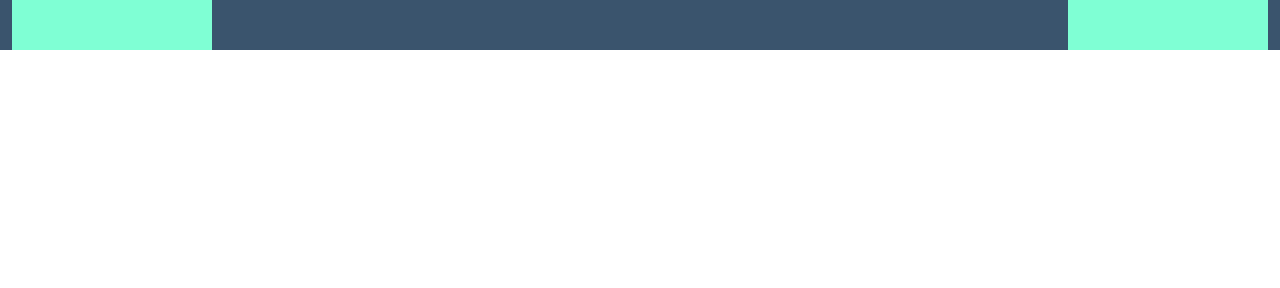
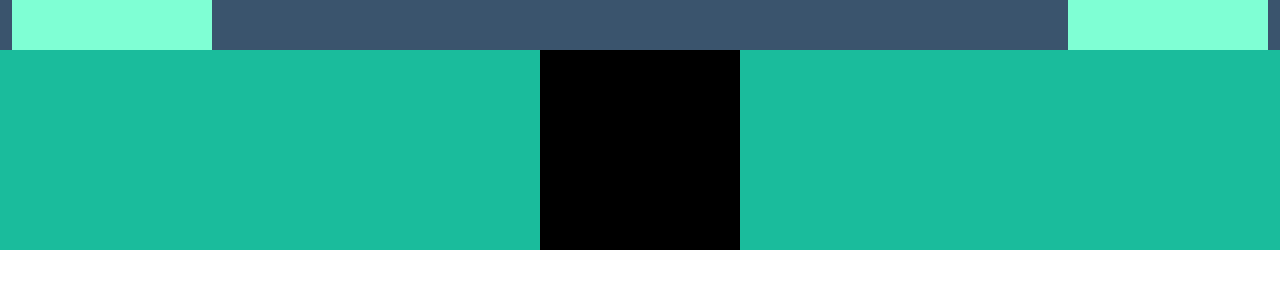
Before and after one commit to UniversoCaotico1997/html-css-bootstrap-freelancer, a plain HTML site: page index.html in a window 1280 px wide. Drawn offline with nearby package versions, Linux system fonts and the light colour scheme.

Commit message:
commit main/section bootstrap portfolio

```diff
--- a/index.html
+++ b/index.html
@@ -12,11 +12,11 @@
       <nav class="top_banner">
           <div class="container-fluid  background_color">
               <div class="row">
-                  <div class="col d-flex align-items-center">
+                  <div class="col col-8 d-flex align-items-center">
                      <div class="info_left debug"></div>
                   </div>
                   <!-- /.col -->
-                  <div class="col d-flex justify-content-end">
+                  <div class="col col-4 d-flex justify-content-end">
                       <div class="menu_right debug"></div>
                   </div>
                   <!-- /.col -->
@@ -28,6 +28,41 @@
       <!-- /.nav -->
   </header>
 
+  <main id="site_main">
+    <section class="boot_strap">
+      <div class="container-fluid">
+        <div class="debug"></div>
+      </div>
+      <!-- /.container -->
+    </section>
+    <!-- /.bt_strap -->
+
+    <section class="portfolio">
+      <div class="container-fluid container-sm container-md">
+        <div class="row">
+          <div class="col-12 debug"></div>
+          <!-- /.col -->
+          <div class="col"></div>
+          <!-- /.col -->
+          <div class="col"></div>
+          <!-- /.col -->
+          <div class="col"></div>
+          <!-- /.col -->
+          <div class="col"></div>
+          <!-- /.col -->
+          <div class="col"></div>
+          <!-- /.col -->
+          <div class="col"></div>
+          <!-- /.col -->
+        </div>
+        <!-- /.row -->
+      </div>
+      <!-- /.container-fluid container-sm container-md -->
+    </section>
+    <!-- /.bootstrap -->
+
+  </main>
+  <!-- /#site_main -->
 
 
 
--- a/style.css
+++ b/style.css
@@ -7,6 +7,8 @@
 }
 /* Endutility */
 
+
+/* Banner */
 .background_color{
     background-color: var(--banner);
 }
@@ -15,3 +17,26 @@
     height: 50px;
     background-color: aquamarine;
 }
+/* EndBanner */
+
+/* Bootstrap */
+.boot_strap{
+    background-color: var(--primary);
+}
+
+.boot_strap .debug{
+    width: 200px;
+    height: 200px;
+    background-color: black;
+    margin: auto;
+}
+/* EndBootstrap */
+
+/* portfolio */
+.debug{
+    background-color: red;
+
+}
+
+
+/* EndPortfolio */
```
